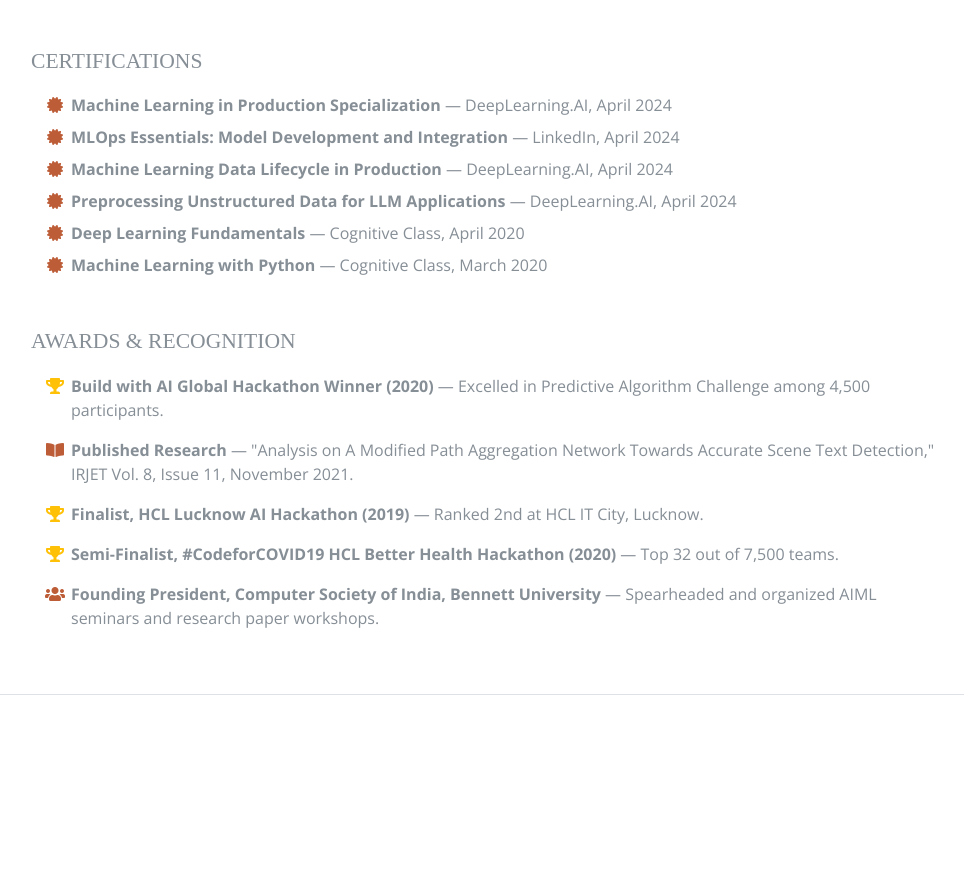
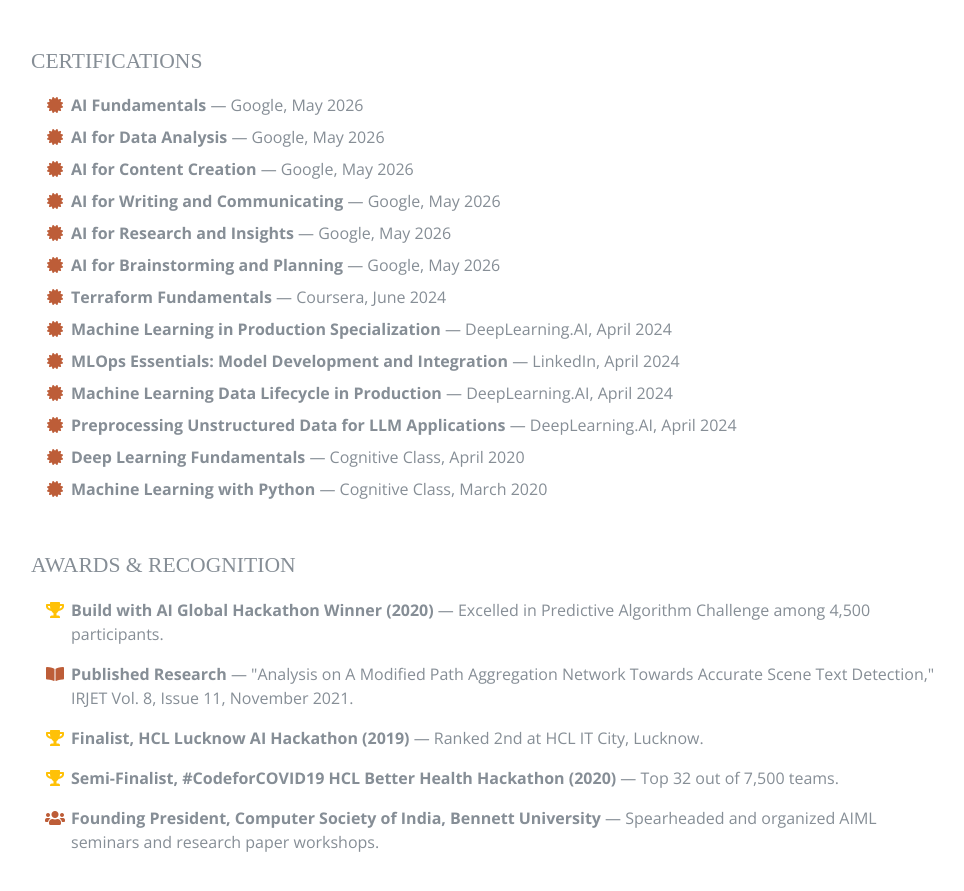
Before and after one commit to raakhal-rapolu/raakhal-rapolu.github.io, a website: page index.html in a window 1280 px wide. Shown: the part 6116-7007 px from the top of the page, without its empty margins (289-1253 px from the left). Before the commit the page ends 6811 px from the top, so only its background shows below. Drawn offline with nearby package versions, Linux system fonts and the light colour scheme; files that its build step writes are made by us from their sources; a web font is replaced by a local one.

Commit message:
Add Google AI and Terraform certifications to achievements

```diff
--- a/index.html
+++ b/index.html
@@ -486,6 +486,34 @@
           <ul class="fa-ul mb-5 fade-in">
             <li class="mb-2">
               <i class="fa-li fas fa-certificate text-primary"></i>
+              <strong>AI Fundamentals</strong> — Google, May 2026
+            </li>
+            <li class="mb-2">
+              <i class="fa-li fas fa-certificate text-primary"></i>
+              <strong>AI for Data Analysis</strong> — Google, May 2026
+            </li>
+            <li class="mb-2">
+              <i class="fa-li fas fa-certificate text-primary"></i>
+              <strong>AI for Content Creation</strong> — Google, May 2026
+            </li>
+            <li class="mb-2">
+              <i class="fa-li fas fa-certificate text-primary"></i>
+              <strong>AI for Writing and Communicating</strong> — Google, May 2026
+            </li>
+            <li class="mb-2">
+              <i class="fa-li fas fa-certificate text-primary"></i>
+              <strong>AI for Research and Insights</strong> — Google, May 2026
+            </li>
+            <li class="mb-2">
+              <i class="fa-li fas fa-certificate text-primary"></i>
+              <strong>AI for Brainstorming and Planning</strong> — Google, May 2026
+            </li>
+            <li class="mb-2">
+              <i class="fa-li fas fa-certificate text-primary"></i>
+              <strong>Terraform Fundamentals</strong> — Coursera, June 2024
+            </li>
+            <li class="mb-2">
+              <i class="fa-li fas fa-certificate text-primary"></i>
               <strong>Machine Learning in Production Specialization</strong> — DeepLearning.AI, April 2024
             </li>
             <li class="mb-2">
```
